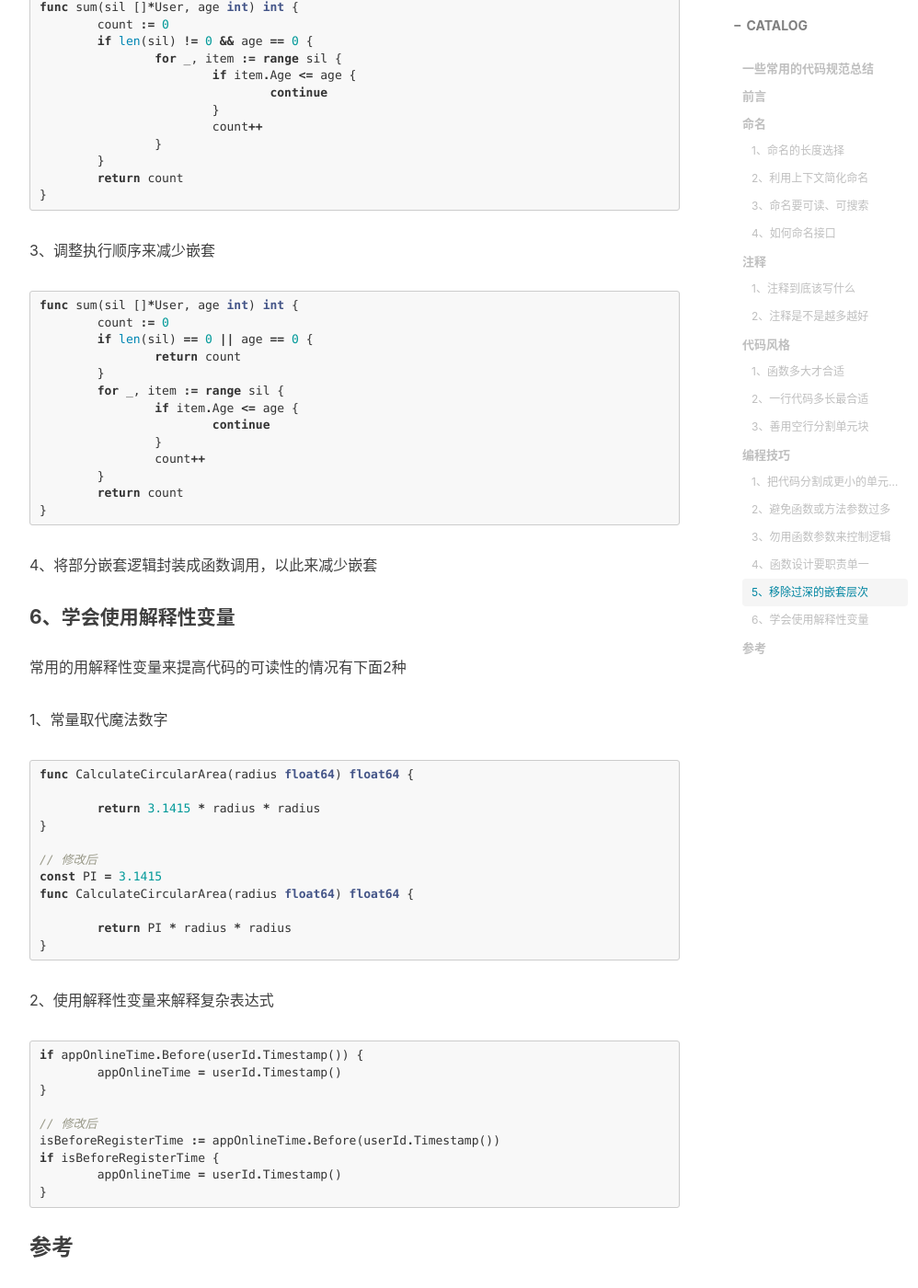
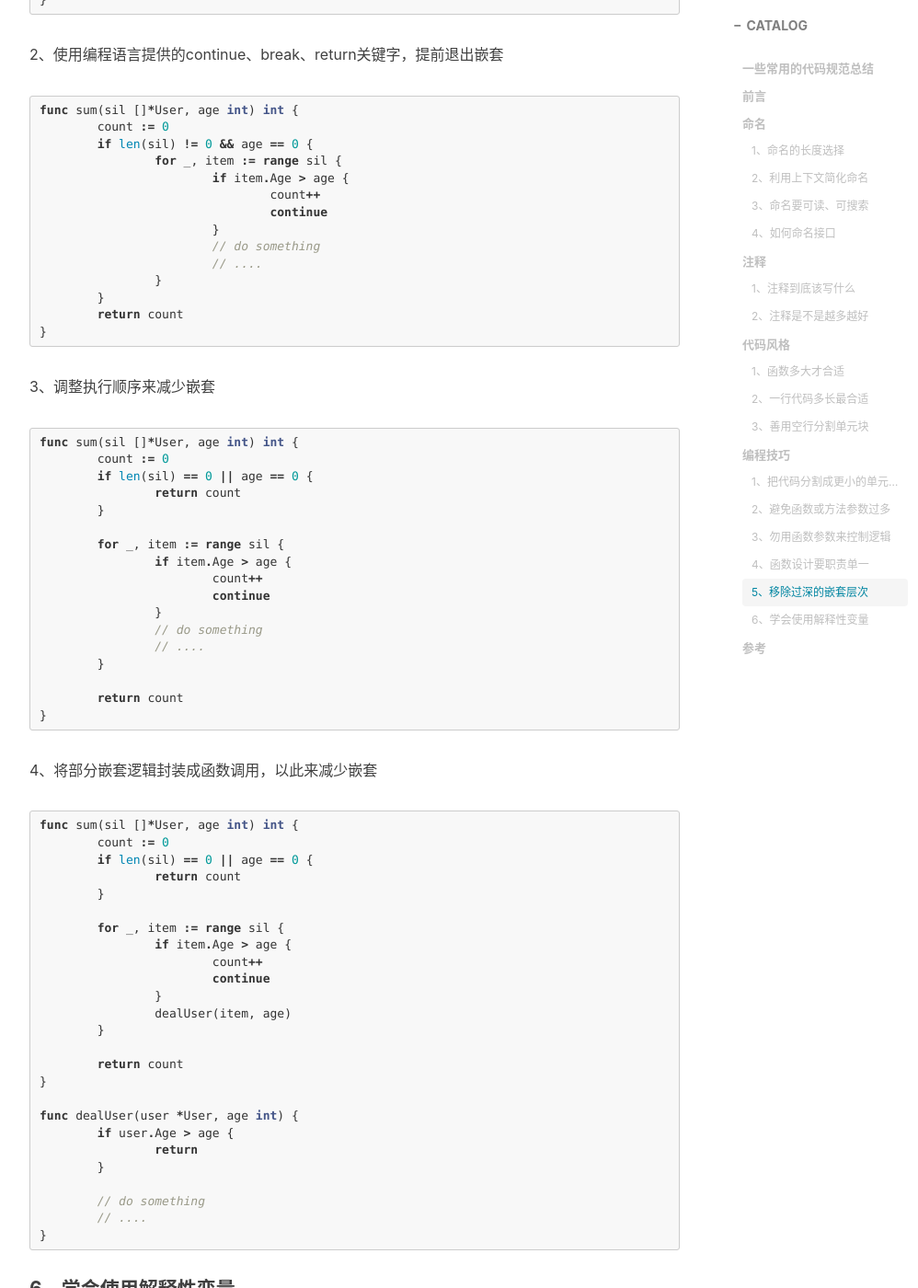
Before and after one commit to boilingfrog/boilingfrog.github.io, a Jekyll site: the page built from _posts/2021-11-03-一些常用的代码规范总结.md, in a window 1280 px wide and 1400 px high, scrolled down 9827 px. Shown: the whole window at 92% size, without its empty margins (233-1231 px from the left). Built offline with Jekyll 4.4.1, drawn with Linux system fonts in a browser that asks for light colours; nearby versions of some CDN libraries; comment, search, counter and statistics services are not loaded; some of the changed text lies outside the part shown.

Commit message:
feat:代码规范总结

````diff
--- a/_posts/2021-11-03-一些常用的代码规范总结.md
+++ b/_posts/2021-11-03-一些常用的代码规范总结.md
@@ -345,6 +345,9 @@ func sum(sil []*User, age int) int {
 		for _, item := range sil {
 			if item.Age > age {
 				count++
+			} else {
+				// do something
+				// ....
 			}
 		}
 	}
@@ -363,6 +366,9 @@ func sum(sil []*User, age int) int {
 		for _, item := range sil {
 			if item.Age > age {
 				count++
+			} else {
+				// do something
+				// ....
 			}
 		}
 	}
@@ -377,10 +383,12 @@ func sum(sil []*User, age int) int {
 	count := 0
 	if len(sil) != 0 && age == 0 {
 		for _, item := range sil {
-			if item.Age <= age {
+			if item.Age > age {
+				count++
 				continue
 			}
-			count++
+			// do something
+			// ....
 		}
 	}
 	return count
@@ -395,17 +403,49 @@ func sum(sil []*User, age int) int {
 	if len(sil) == 0 || age == 0 {
 		return count
 	}
+
 	for _, item := range sil {
-		if item.Age <= age {
+		if item.Age > age {
+			count++
 			continue
 		}
-		count++
+		// do something
+		// ....
 	}
+
 	return count
 }
 ```
 
 4、将部分嵌套逻辑封装成函数调用，以此来减少嵌套
+
+```go
+func sum(sil []*User, age int) int {
+	count := 0
+	if len(sil) == 0 || age == 0 {
+		return count
+	}
+
+	for _, item := range sil {
+		if item.Age > age {
+			count++
+			continue
+		}
+		dealUser(item, age)
+	}
+
+	return count
+}
+
+func dealUser(user *User, age int) {
+	if user.Age > age {
+		return
+	}
+
+	// do something
+	// ....
+}
+```
 
 #### 6、学会使用解释性变量
 
````
Also changed, not shown: other parts of _posts/2021-11-03-一些常用的代码规范总结.md (+1 -1 lines).
